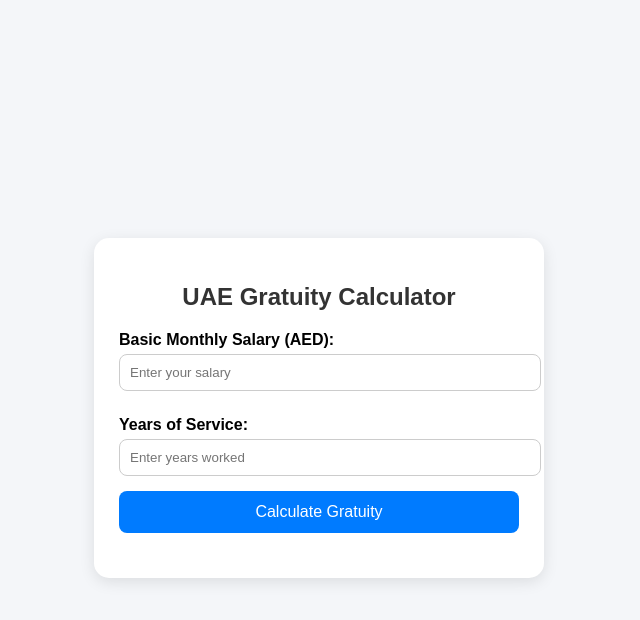
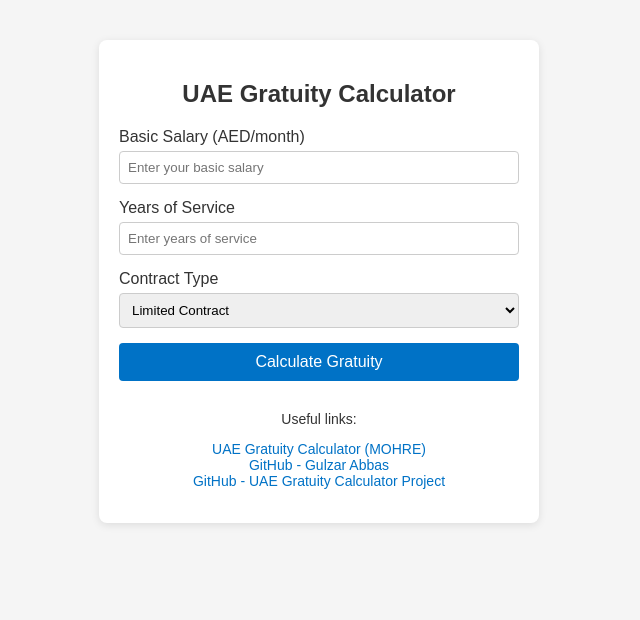
Before and after one commit to gulzar-abbas/uae-gratuity-calculator, a plain HTML site: page index.html in a window 1280 px wide. Shown: the whole page, without its empty margins (321-961 px from the left). Drawn offline with Linux system fonts and the light colour scheme.

Commit message:
Update index.html

```diff
--- a/index.html
+++ b/index.html
@@ -2,98 +2,166 @@
 <html lang="en">
 <head>
   <meta charset="UTF-8">
-  <meta name="viewport" content="width=device-width, initial-scale=1.0">
   <title>UAE Gratuity Calculator</title>
   <style>
     body {
       font-family: Arial, sans-serif;
-      background: #f4f6f9;
-      display: flex;
-      justify-content: center;
-      align-items: center;
-      min-height: 100vh;
+      margin: 40px;
+      background-color: #f5f5f5;
+      color: #333;
     }
     .calculator {
-      background: #fff;
-      padding: 25px;
-      border-radius: 15px;
-      box-shadow: 0px 4px 15px rgba(0,0,0,0.1);
       max-width: 400px;
-      width: 100%;
+      padding: 20px;
+      background-color: #fff;
+      margin: auto;
+      border-radius: 8px;
+      box-shadow: 0 2px 8px rgba(0,0,0,0.1);
     }
-    h2 {
+    .calculator h2 {
       text-align: center;
-      color: #333;
       margin-bottom: 20px;
     }
+    .form-group {
+      margin-bottom: 15px;
+    }
     label {
-      font-weight: bold;
       display: block;
-      margin: 10px 0 5px;
+      margin-bottom: 5px;
     }
-    input {
+    input[type="number"] {
+      width: 100%;
+      padding: 8px;
+      box-sizing: border-box;
+      border: 1px solid #ccc;
+      border-radius: 4px;
+    }
+    select {
+      width: 100%;
+      padding: 8px;
+      border: 1px solid #ccc;
+      border-radius: 4px;
+    }
+    .btn {
+      display: block;
       width: 100%;
       padding: 10px;
-      margin-bottom: 15px;
-      border-radius: 8px;
-      border: 1px solid #ccc;
+      background-color: #0072c6;
+      color: white;
+      border: none;
+      border-radius: 4px;
+      cursor: pointer;
+      font-size: 16px;
     }
-    button {
-      width: 100%;
-      padding: 12px;
-      background: #007BFF;
-      border: none;
-      color: #fff;
-      font-size: 16px;
-      border-radius: 8px;
-      cursor: pointer;
-    }
-    button:hover {
-      background: #0056b3;
+    .btn:hover {
+      background-color: #005fa3;
     }
     .result {
       margin-top: 20px;
-      font-size: 18px;
+      padding: 15px;
+      background-color: #e9f7ef;
+      border: 1px solid #c3e6cb;
+      border-radius: 4px;
+      color: #155724;
+    }
+    .links {
+      margin-top: 30px;
+      font-size: 14px;
       text-align: center;
-      font-weight: bold;
-      color: #007BFF;
+    }
+    .links a {
+      color: #0072c6;
+      text-decoration: none;
+    }
+    .links a:hover {
+      text-decoration: underline;
     }
   </style>
 </head>
 <body>
+
   <div class="calculator">
     <h2>UAE Gratuity Calculator</h2>
-    <label for="salary">Basic Monthly Salary (AED):</label>
-    <input type="number" id="salary" placeholder="Enter your salary" required>
+    <div class="form-group">
+      <label for="basicSalary">Basic Salary (AED/month)</label>
+      <input type="number" id="basicSalary" placeholder="Enter your basic salary" min="0">
+    </div>
+    <div class="form-group">
+      <label for="yearsService">Years of Service</label>
+      <input type="number" id="yearsService" placeholder="Enter years of service" min="0" step="0.1">
+    </div>
+    <div class="form-group">
+      <label for="contractType">Contract Type</label>
+      <select id="contractType">
+        <option value="limited">Limited Contract</option>
+        <option value="unlimited">Unlimited Contract</option>
+      </select>
+    </div>
+    <button class="btn" id="calculateBtn">Calculate Gratuity</button>
 
-    <label for="years">Years of Service:</label>
-    <input type="number" id="years" placeholder="Enter years worked" required>
+    <div class="result" id="result" style="display:none;">
+      <strong>Gratuity Payable: AED <span id="gratAmount">0.00</span></strong>
+    </div>
 
-    <button onclick="calculateGratuity()">Calculate Gratuity</button>
-    <div class="result" id="result"></div>
+    <div class="links">
+      <p>Useful links:</p>
+      <p>
+        <a href="https://sites.google.com/view/uae-gratuity-calculator-mohre/home" target="_blank">
+          UAE Gratuity Calculator (MOHRE)
+        </a><br>
+        <a href="https://github.com/gulzar-abbas" target="_blank">GitHub - Gulzar Abbas</a><br>
+        <a href="https://github.com/gulzar-abbas/uae-gratuity-calculator" target="_blank">
+          GitHub - UAE Gratuity Calculator Project
+        </a>
+      </p>
+    </div>
   </div>
 
   <script>
-    function calculateGratuity() {
-      let salary = parseFloat(document.getElementById('salary').value);
-      let years = parseFloat(document.getElementById('years').value);
-      let gratuity = 0;
+    document.getElementById('calculateBtn').addEventListener('click', function() {
+      const basic = parseFloat(document.getElementById('basicSalary').value);
+      const years = parseFloat(document.getElementById('yearsService').value);
+      const contractType = document.getElementById('contractType').value;
 
-      if (isNaN(salary) || isNaN(years) || salary <= 0 || years <= 0) {
-        document.getElementById('result').innerText = "Please enter valid numbers.";
+      if (isNaN(basic) || basic <= 0) {
+        alert('Please enter a valid basic salary.');
+        return;
+      }
+      if (isNaN(years) || years <= 0) {
+        alert('Please enter valid years of service.');
         return;
       }
 
+      let gratuity = 0;
+
+      // UAE Labor Law rules (general guideline)
+      // After 1 year up to 5 years: 21 days salary for each year
+      // After 5 years: 30 days salary for each additional year beyond 5, but total should not exceed 2 years' salary
+      // For unlimited contract: when service ends after probation etc.
+
       if (years < 1) {
-        gratuity = 0;
+        gratuity = 0; // usually no gratuity if under 1 year
       } else if (years <= 5) {
-        gratuity = (salary / 30) * 21 * years;
+        gratuity = basic * (years * 21 / 30);
       } else {
-        gratuity = ((salary / 30) * 21 * 5) + ((salary / 30) * 30 * (years - 5));
+        // first 5 years
+        const firstPart = basic * (5 * 21 / 30);
+        // remaining years
+        const remainingYears = years - 5;
+        const secondPart = basic * (remainingYears * 30 / 30);
+        gratuity = firstPart + secondPart;
       }
 
-      document.getElementById('result').innerText = "Your gratuity is: AED " + gratuity.toFixed(2);
-    }
+      // For unlimited contract early leave, or termination terms:
+      // you may add more conditions depending on contractType
+      // (for simplicity, we are using same rules)
+
+      gratuity = Math.min(gratuity, 2 * basic); // not more than 2 years’ wage
+
+      document.getElementById('gratAmount').textContent = gratuity.toFixed(2);
+      document.getElementById('result').style.display = 'block';
+    });
   </script>
+
 </body>
 </html>
```
